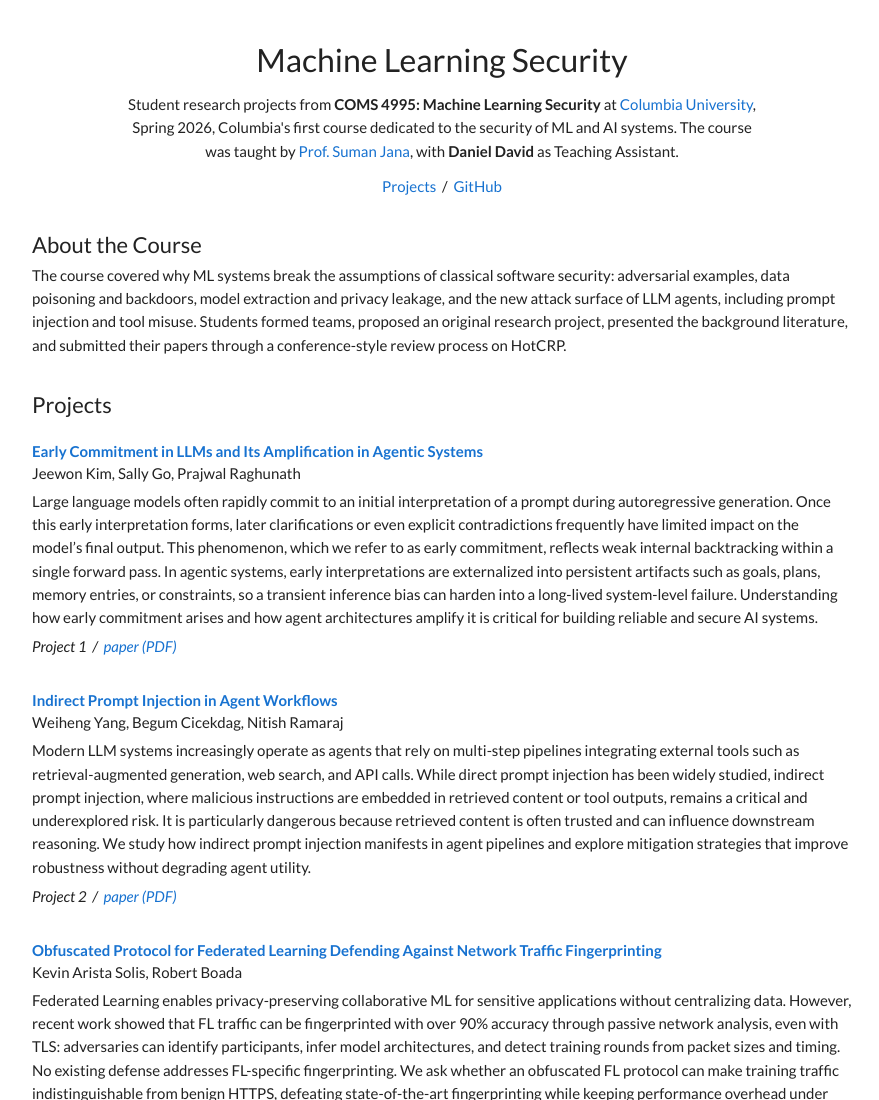
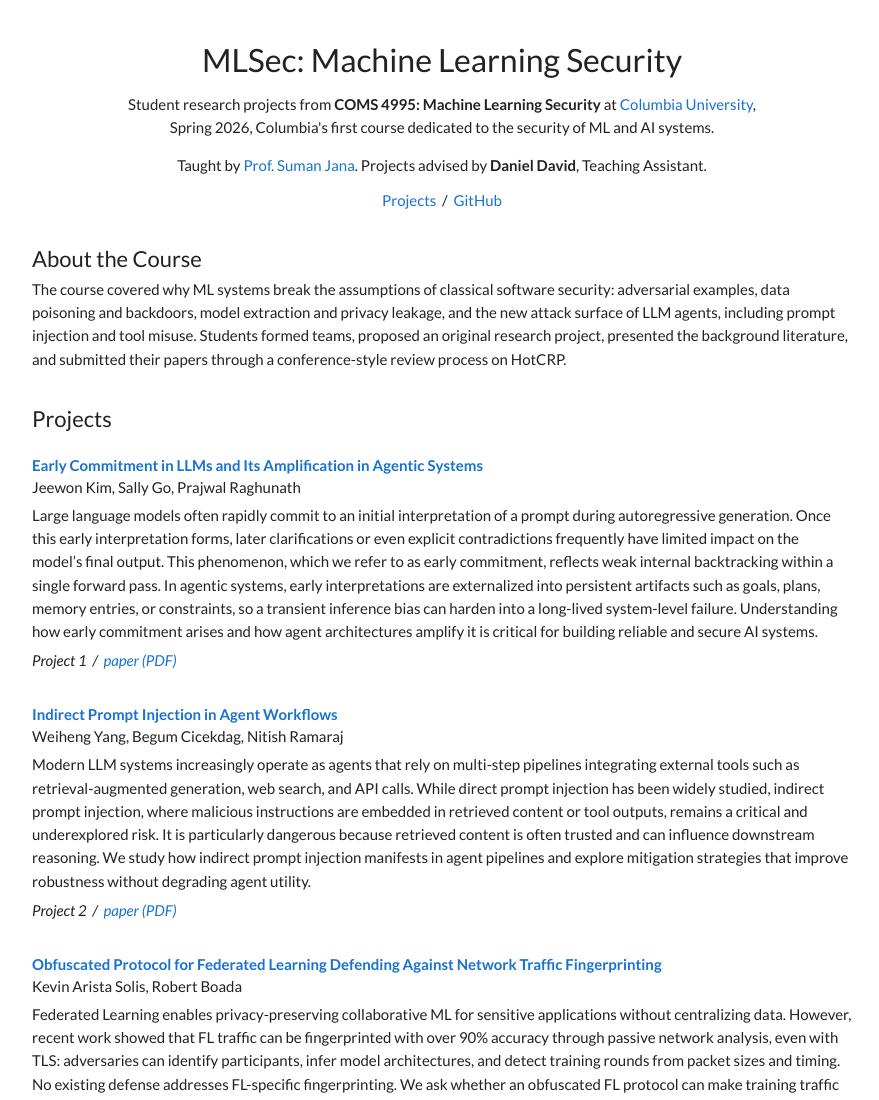
Before and after one commit to mlsec-columbia-s26/mlsec-columbia-s26.github.io, a plain HTML site: page index.html in a window 1280 px wide. Shown: the top 1100 px of the page, without its empty margins (198-1077 px from the left). Drawn offline with Linux system fonts and the light colour scheme.

Commit message:
Header: taught by Suman Jana, advised by Daniel David
Co-Authored-By: Claude Opus 5.5 <noreply@anthropic.com>

```diff
--- a/index.html
+++ b/index.html
@@ -28,12 +28,12 @@
 <body>
   <div class="page">
     <header>
-      <h1>Machine Learning Security</h1>
+      <h1>MLSec: Machine Learning Security</h1>
       <p>Student research projects from <strong>COMS 4995: Machine Learning Security</strong> at
         <a href="https://www.cs.columbia.edu/">Columbia University</a>, Spring 2026, Columbia's first course
-        dedicated to the security of ML and AI systems. The course was taught by
-        <a href="https://www.cs.columbia.edu/~suman/">Prof. Suman Jana</a>, with
-        <strong>Daniel David</strong> as Teaching Assistant.</p>
+        dedicated to the security of ML and AI systems.</p>
+      <p>Taught by <a href="https://www.cs.columbia.edu/~suman/">Prof. Suman Jana</a>.
+        Projects advised by <strong>Daniel David</strong>, Teaching Assistant.</p>
       <div class="links">
         <a href="#projects">Projects</a> &nbsp;/&nbsp;
         <a href="https://github.com/mlsec-columbia-s26">GitHub</a>
```
